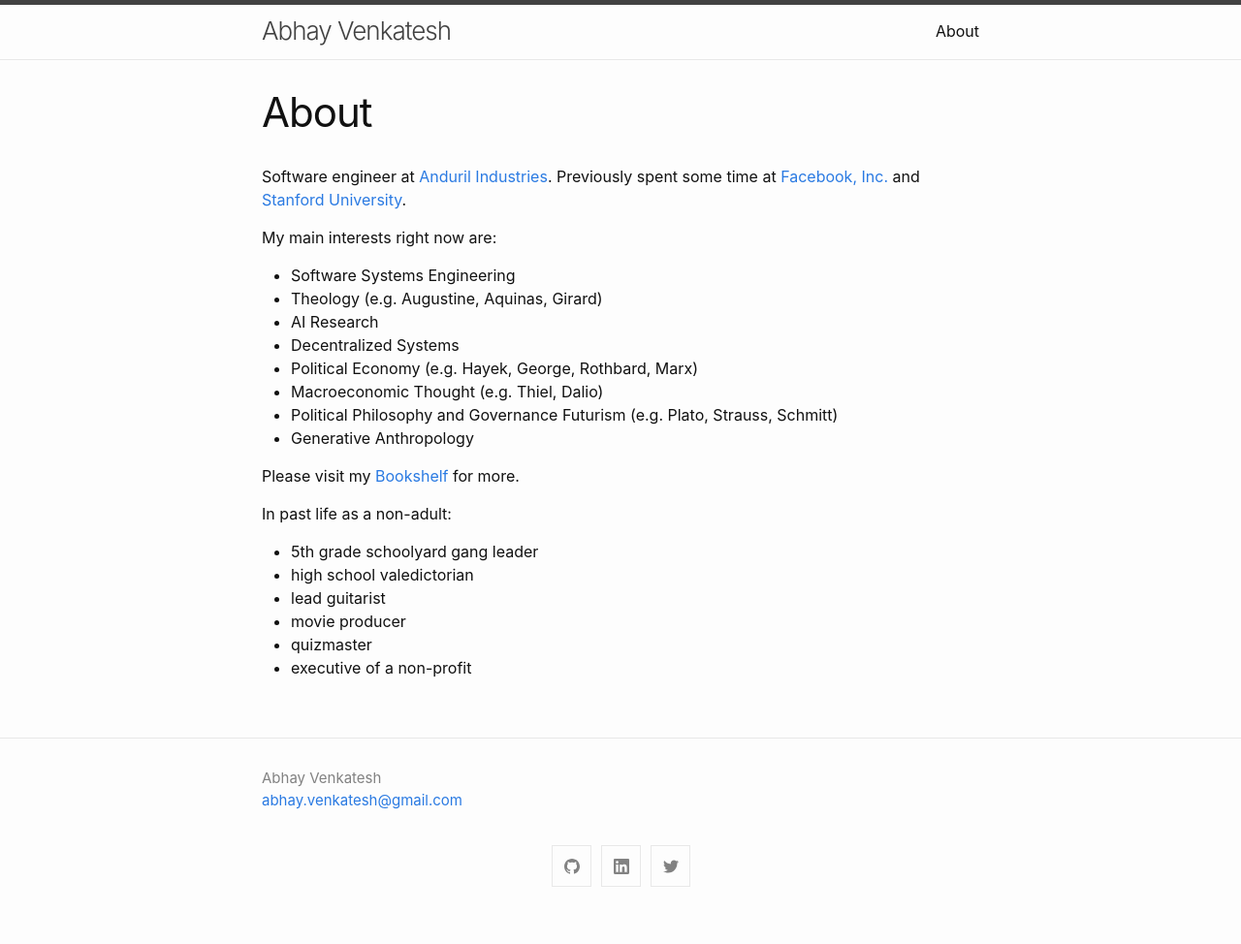
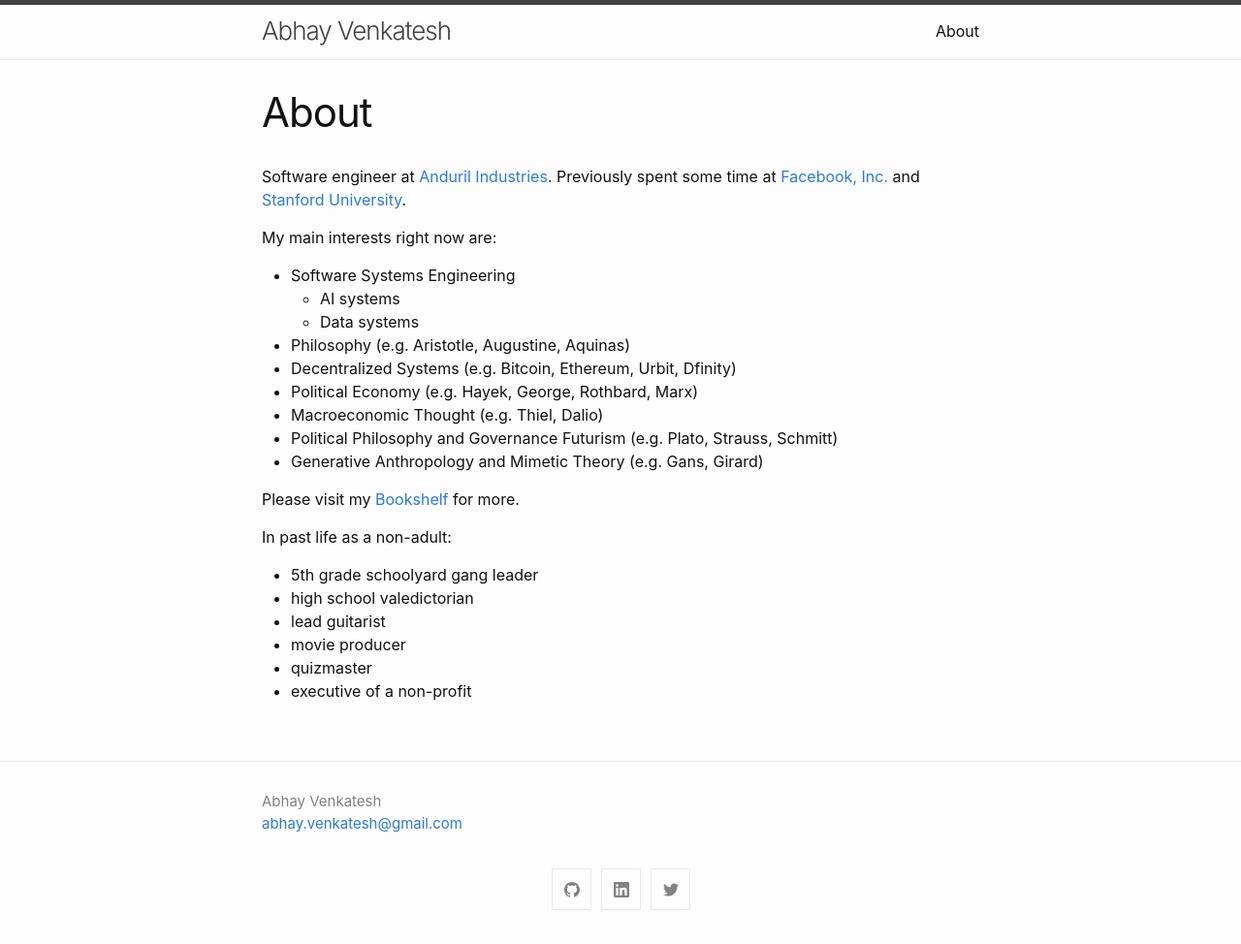
Before and after one commit to abhay-venkatesh/abhay-venkatesh.github.io, a Jekyll site: the page built from about.md, in a window 1280 px wide. Shown: the whole page at 97% size. Built offline with Jekyll 4.4.1, drawn with Linux system fonts in a browser that asks for light colours; before the commit the page ends 950 px from its top, so only the background shows below that.

Commit message:
Update about.md

```diff
--- a/about.md
+++ b/about.md
@@ -8,13 +8,14 @@ Software engineer at [Anduril Industries](http://anduril.com/).  Previously spen
 
 My main interests right now are:
 - Software Systems Engineering
-- Theology (e.g. Augustine, Aquinas, Girard)
-- AI Research
-- Decentralized Systems
+  - AI systems
+  - Data systems
+- Philosophy (e.g. Aristotle, Augustine, Aquinas)
+- Decentralized Systems (e.g. Bitcoin, Ethereum, Urbit, Dfinity)
 - Political Economy (e.g. Hayek, George, Rothbard, Marx)
 - Macroeconomic Thought (e.g. Thiel, Dalio)
 - Political Philosophy and Governance Futurism (e.g. Plato, Strauss, Schmitt)
-- Generative Anthropology
+- Generative Anthropology and Mimetic Theory (e.g. Gans, Girard)
 
 Please visit my [Bookshelf](https://bookshelf.website/abhay/mixes/dvadl/Bookshelf) for more.
 
```
